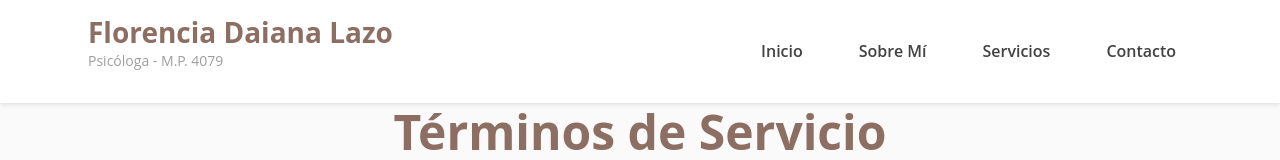
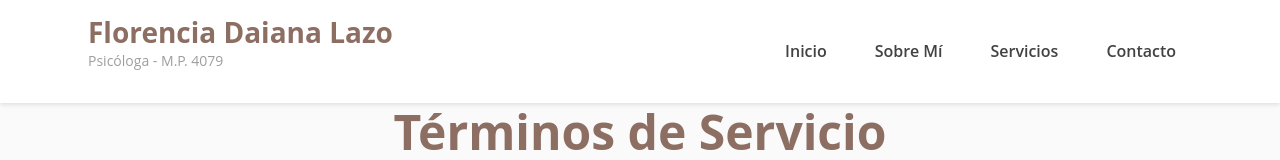
Before and after one commit to FEDEIZ/psico-tuc, a website: page terms.html in a window 1280 px wide. Shown: the top 160 px of the page. Drawn offline with Linux system fonts and the light colour scheme.

Commit message:
responsive behavior fixed

```diff
--- a/css/main.css
+++ b/css/main.css
@@ -118,6 +118,9 @@ h6 {
 html {
     font-size: 100%; /* 16px */
     scroll-behavior: smooth;
+    width: 100vw;
+    max-width: 100vw;
+    overflow-x: hidden;
 }
 
 body {
@@ -126,6 +129,9 @@ body {
     line-height: 1.5;
     color: var(--color-black);
     background-color: var(--color-off-white);
+    width: 100vw;
+    max-width: 100vw;
+    overflow-x: hidden;
 }
 
 /* Heading Hierarchy */
@@ -982,8 +988,9 @@ p {
     .nav-menu {
         display: flex;
         flex-direction: row;
+        flex-wrap: wrap;
         width: auto;
-        gap: var(--space-md);
+        gap: var(--space-sm);
     }
 
     .services-grid,
```
Also changed, not shown: index.html (+1 -25 lines).
